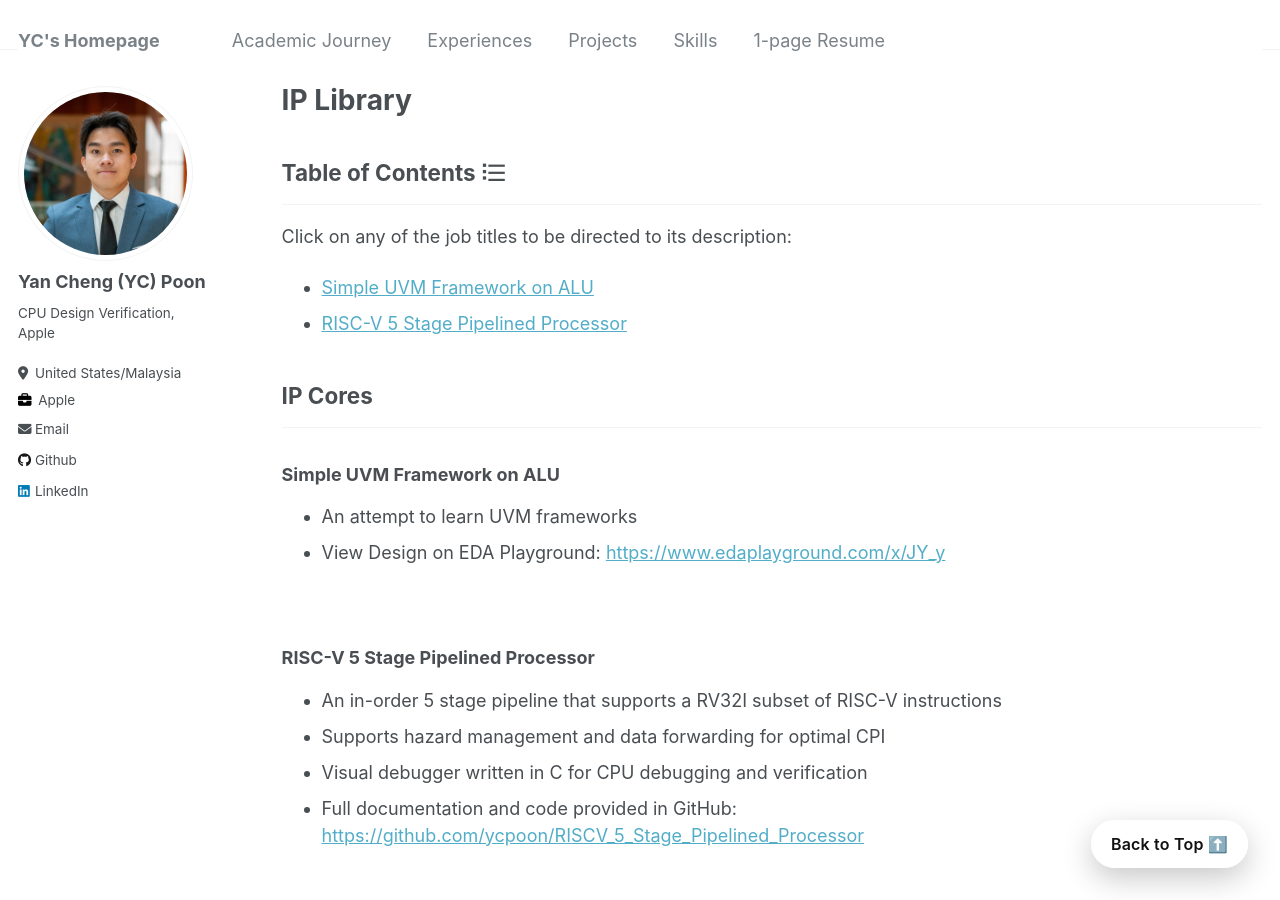
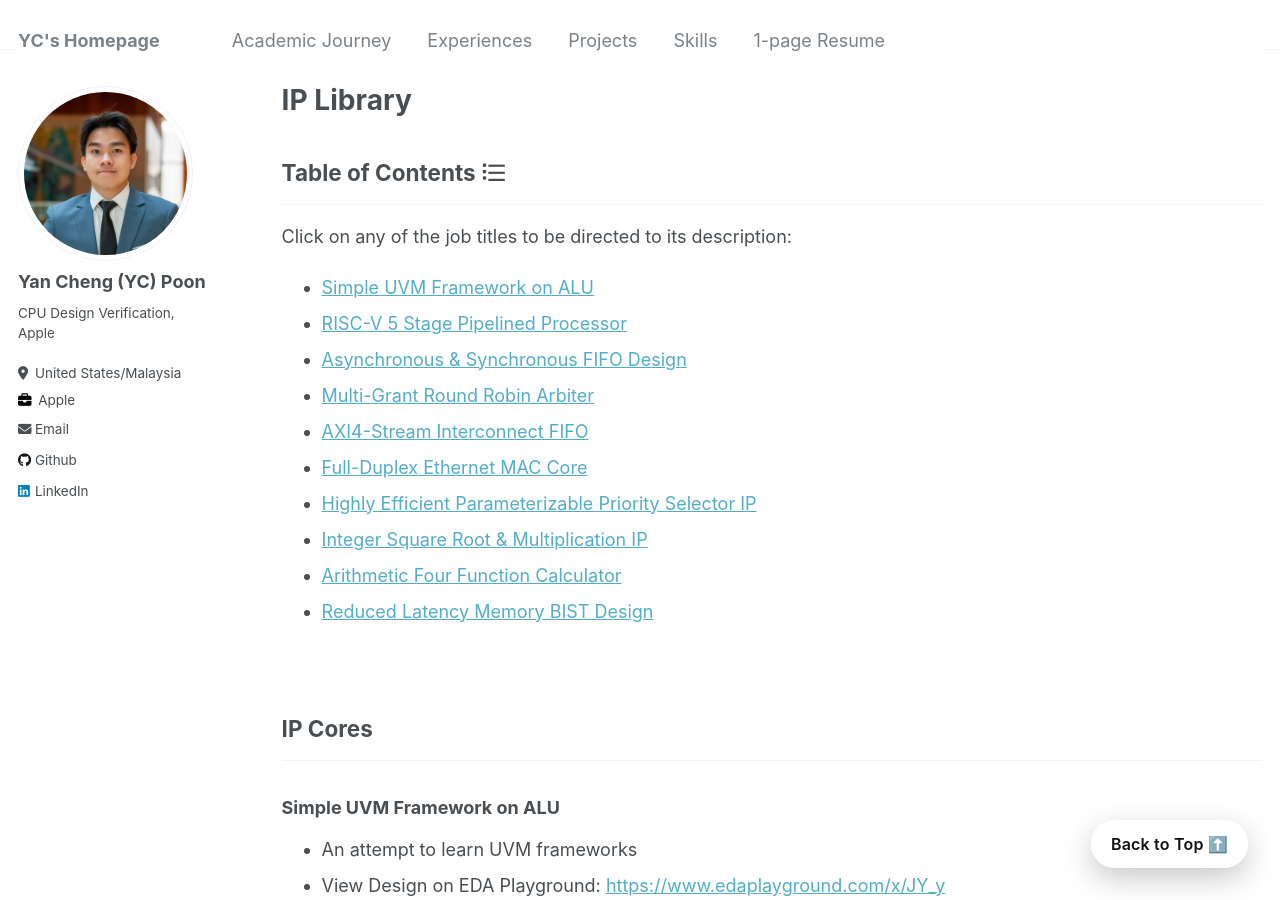
Before and after one commit to ycpoon/ycpoon.github.io, a Jekyll site: the page built from _pages/iplib.md, in a window 1280 px wide and 900 px high. Built offline with Jekyll 4.4.1, drawn with Linux system fonts in a browser that asks for light colours; some of the changed text lies outside the part shown.

Commit message:
iplin_toc1

```diff
--- a/_pages/iplib.md
+++ b/_pages/iplib.md
@@ -15,6 +15,16 @@ redirect_from:
 Click on any of the job titles to be directed to its description:
 - [Simple UVM Framework on ALU](#simple-uvm-framework-on-alu)
 - [RISC-V 5 Stage Pipelined Processor](#risc-v-5-stage-pipelined-processor)
+- [Asynchronous & Synchronous FIFO Design](#asynchronous--synchronous-fifo-design)
+- [Multi-Grant Round Robin Arbiter](#multi-grant-round-robin-arbiter)
+- [AXI4-Stream Interconnect FIFO](#axi4-stream-interconnect-fifo)
+- [Full-Duplex Ethernet MAC Core](#full-duplex-ethernet-mac-core)
+- [Highly Efficient Parameterizable Priority Selector IP](#highly-efficient-parameterizable-priority-selector-ip)
+- [Integer Square Root & Multiplication IP](#integer-square-root--multiplication-ip)
+- [Arithmetic Four Function Calculator](#arithmetic-four-function-calculator)
+- [Reduced Latency Memory BIST Design](#reduced-latency-memory-bist-design)
+
+&nbsp;
 
 ## IP Cores
 
@@ -34,7 +44,7 @@ Click on any of the job titles to be directed to its description:
 
 &nbsp;
 
-**Asynchronous & Synchronous FIFO Design**
+### Asynchronous & Synchronous FIFO Design
 - FIFO design with various additional features, ie. parameterizable read/write size, additional FIFO flags, datacount tracking
 - Clock Domain Crossing with Two Flop Synchronizer and Gray/Binary Code Conversion for Asynchronous FIFO
 - Full documentation and code provided in GitHub: [https://github.com/ycpoon/FIFO_Asynchronous_Synchronous](https://github.com/ycpoon/FIFO_Asynchronous_Synchronous)
@@ -42,14 +52,14 @@ Click on any of the job titles to be directed to its description:
 
 &nbsp;
 
-**Multi-Grant Round Robin Arbiter**
+### Multi-Grant Round Robin Arbiter
 - A parameterizable multi-grant round robin arbitration logic block designed to provide grant access efficiently in round robin manner.
 - This IP block uses FSM to achieve round-robin effect, implementing efficient MSB priority selector logic coupled with rotation logic to generate different arbitration scheme at every cycle.
 - Full documentation and code provided in GitHub: [https://github.com/ycpoon/Multi_Grant_Round_Robin_Arbiter](https://github.com/ycpoon/Multi_Grant_Round_Robin_Arbiter)
 
 &nbsp;
 
-**AXI4-Stream Interconnect FIFO**
+### AXI4-Stream Interconnect FIFO
 - AXI4-Stream Interconnect FIFO IP manages traffic on AXI4-Stream interfaces where it allows multiple AXI masters connect to multiple AXI slaves
 - This IP also implements a MSB-LSB alternating priority selector for its arbitration logic when multiple masters are writing into one slave.
 - Each slave has one FIFO buffer with backpressuring logic which slave port read from and master write to.
@@ -58,7 +68,7 @@ Click on any of the job titles to be directed to its description:
 
 &nbsp;
 
-**Full-Duplex Ethernet MAC Core**
+### Full-Duplex Ethernet MAC Core
 - A naive implementation of a configurable Ethernet Media Access Control (MAC) core, designed in SystemVerilog for FPGA/ASIC implementation.
 - This MAC Core primarily handles the transmission of data between the host processor and the Ethernet network (including separate TX and RX FIFOs for backpressuring, CRC generation/checker, and RGMII interfacing to PHY).
 - It supports full-duplex mode over three speed modes: 10/100/1000 Mbps
@@ -67,7 +77,7 @@ Click on any of the job titles to be directed to its description:
 
 &nbsp;
 
-**Highly Efficient Parameterizable Priority Selector IP**
+### Highly Efficient Parameterizable Priority Selector IP
 - An efficient multi-grant priority selector with parametrizable width and request grants
 - Three different prioritization scheme: MSB-LSB alternating scheme, MSB prioritization, LSB prioritization
 - Full documentation and code provided in GitHub: [https://github.com/ycpoon/Efficient_Priority_Selector](https://github.com/ycpoon/Efficient_Priority_Selector)
@@ -75,7 +85,7 @@ Click on any of the job titles to be directed to its description:
 
 &nbsp;
 
-**Integer Square Root & Multiplication IP**
+### Integer Square Root & Multiplication IP
 - 64-bit integer square root (ISR) IP that uses the pipelined multpication IP
 - Comprehensive testing framework completed on ISR module and Pipelined Multiplication Module
 - Full documentation and code provided in GitHub: [https://github.com/ycpoon/Integer_Square_Root_w_Pipelined_Mult](https://github.com/ycpoon/Integer_Square_Root_w_Pipelined_Mult)
@@ -83,7 +93,7 @@ Click on any of the job titles to be directed to its description:
 
 &nbsp;
 
-**Arithmetic Four Function Calculator**
+### Arithmetic Four Function Calculator
 - Sequential Four Function Calculator (Add, Sub, Multiply, Divde) that efficiently utilizes FSM, Ripple Carry Adder, Booth Multiplier Algorithm, Quotient Divider
 - Full comprehensive testing framework implemented for the calculator
 - Full documentation and code provided in GitHub: [https://github.com/ycpoon/Seq_Arithmetic_Calculator](https://github.com/ycpoon/Seq_Arithmetic_Calculator)
@@ -91,14 +101,6 @@ Click on any of the job titles to be directed to its description:
 
 &nbsp;
 
-**Reduced Latency Memory BIST Design**
+### Reduced Latency Memory BIST Design
 - An efficient March C variant algorithm for MBIST testing, with full coverage in SAF, SOF, TF, AF, and inter-word CF
 - View Design on EDA Playground: [https://www.edaplayground.com/x/Fr6S](https://www.edaplayground.com/x/Fr6S)
-
-&nbsp;
-
-**Improved BRAM Wrapper Design**
-- Scalable Read and Write BRAM Wrapper with backpressuring logic
-- View Design on EDA Playground: [https://www.edaplayground.com/x/YFYf](https://www.edaplayground.com/x/YFYf)
-
-&nbsp;
```
